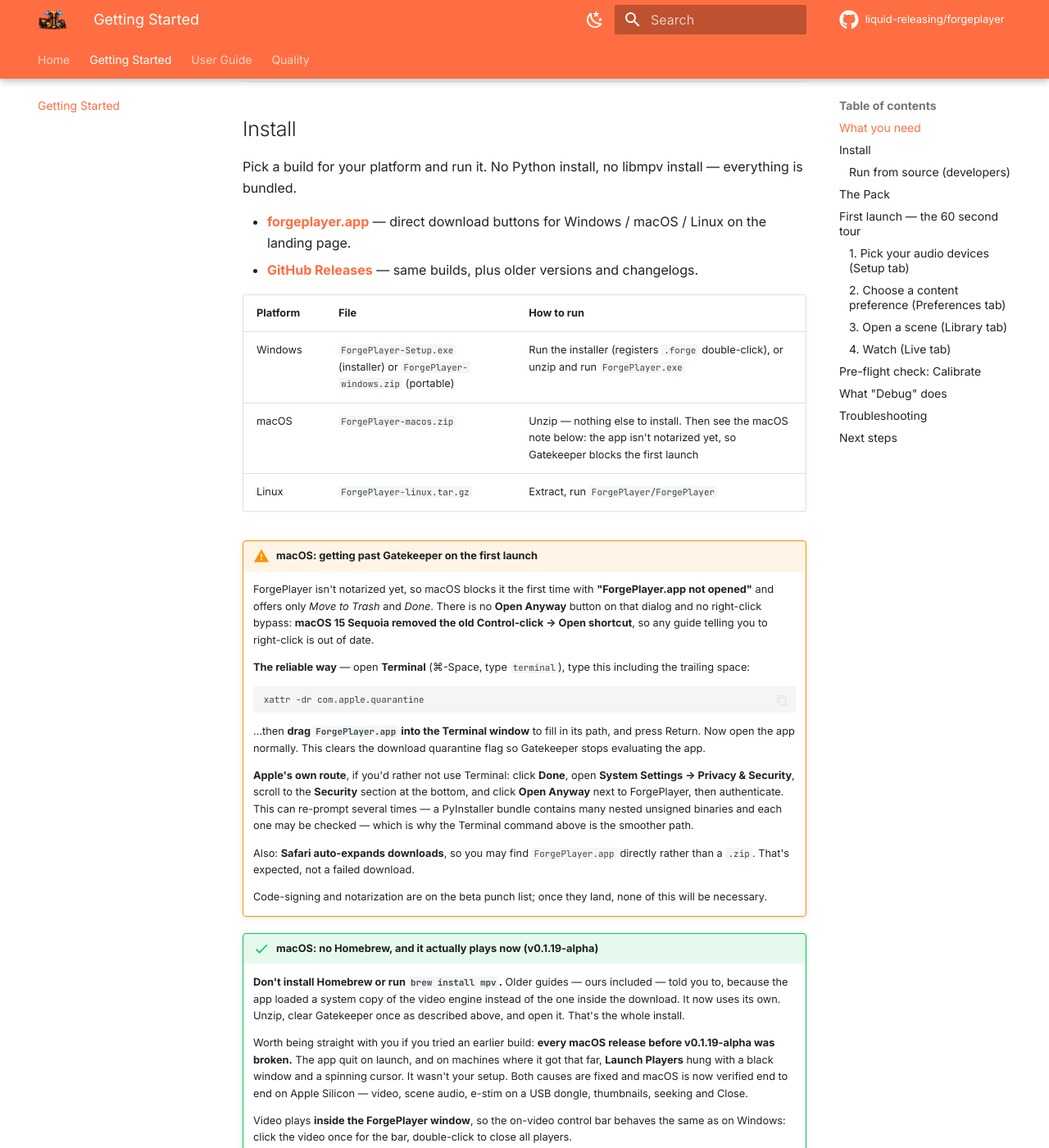
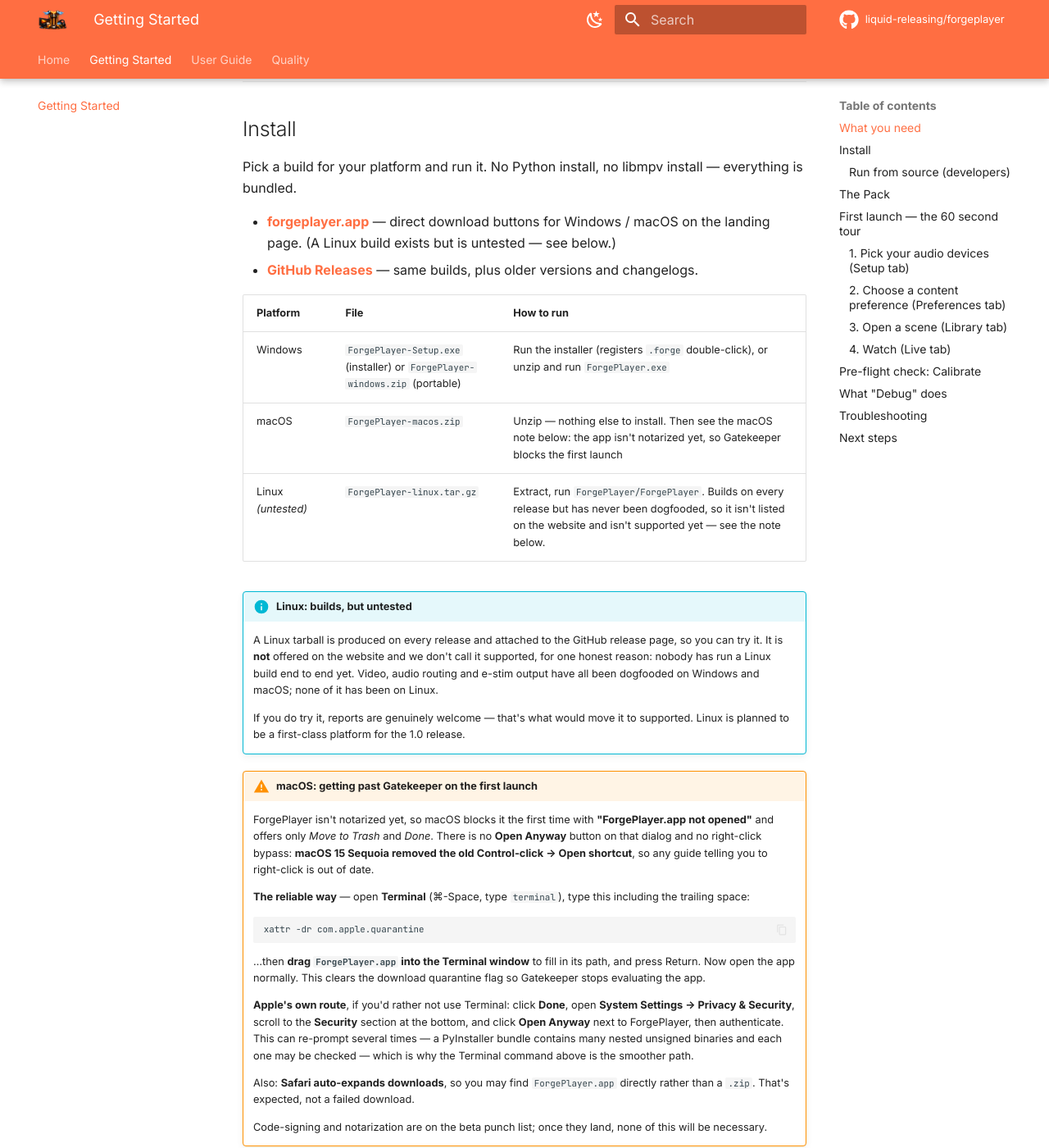
Before and after one commit to liquid-releasing/forgeplayer, an MkDocs documentation site: the page built from docs/getting-started.md, in a window 1280 px wide and 1400 px high, scrolled down 669 px. Shown: the whole window at 82% size. Built offline with MkDocs 1.6.1 and Material for MkDocs 9.7.7, drawn with Linux system fonts in a browser that asks for light colours; comment, search, counter and statistics services are not loaded.

Commit message:
Stop offering Linux as a download until it has been dogfooded
Linux keeps building on every release and the tarball stays attached to the
GitHub release - it just is not advertised, because nobody has run a Linux build
end to end. Video, audio routing and e-stim have all been dogfooded on Windows
and macOS; none of it on Linux. Listing it beside two platforms we have actually
tested implies a level of confidence we do not have.

So: CI unchanged (build-linux still runs and the release still depends on it),
the asset still ships, and the release notes still list it - but marked
**Untested**, with the reason and an invitation to report back. Getting Started
gains the same note and marks the table row untested. Anyone who wants it can
still get it; nobody is misled into thinking it is supported.

Linux is planned as a first-class platform for the 1.0 release.

Also bumps the six version markers in docs that describe CURRENT state
(HDR-disabled notes, the release banner, the user-guide reference and its
limitations heading). Historical references are deliberately left alone -
"every macOS release before v0.1.19-alpha was broken" and "since v0.1.17-alpha"
are statements about when something changed, and rewriting them would make them
false.

638 tests pass; mkdocs --strict clean.

Co-Authored-By: Claude Opus 5 <noreply@anthropic.com>

```diff
--- a/docs/getting-started.md
+++ b/docs/getting-started.md
@@ -31,7 +31,8 @@ Pick a build for your platform and run it. No Python install, no libmpv
 install — everything is bundled.
 
 - **[forgeplayer.app](https://forgeplayer.app/)** — direct download buttons
-  for Windows / macOS / Linux on the landing page.
+  for Windows / macOS on the landing page. (A Linux build exists but is
+  untested — see below.)
 - **[GitHub Releases](https://github.com/liquid-releasing/forgeplayer-releases/releases/latest)** —
   same builds, plus older versions and changelogs.
 
@@ -39,7 +40,19 @@ install — everything is bundled.
 |---|---|---|
 | Windows | `ForgePlayer-Setup.exe` (installer) or `ForgePlayer-windows.zip` (portable) | Run the installer (registers `.forge` double-click), or unzip and run `ForgePlayer.exe` |
 | macOS | `ForgePlayer-macos.zip` | Unzip — nothing else to install. Then see the macOS note below: the app isn't notarized yet, so Gatekeeper blocks the first launch |
-| Linux | `ForgePlayer-linux.tar.gz` | Extract, run `ForgePlayer/ForgePlayer` |
+| Linux *(untested)* | `ForgePlayer-linux.tar.gz` | Extract, run `ForgePlayer/ForgePlayer`. Builds on every release but has never been dogfooded, so it isn't listed on the website and isn't supported yet — see the note below. |
+
+!!! info "Linux: builds, but untested"
+
+    A Linux tarball is produced on every release and attached to the GitHub
+    release page, so you can try it. It is **not** offered on the website and
+    we don't call it supported, for one honest reason: nobody has run a Linux
+    build end to end yet. Video, audio routing and e-stim output have all been
+    dogfooded on Windows and macOS; none of it has been on Linux.
+
+    If you do try it, reports are genuinely welcome — that's what would move it
+    to supported. Linux is planned to be a first-class platform for the 1.0
+    release.
 
 !!! warning "macOS: getting past Gatekeeper on the first launch"
 
```
Also changed, not shown: docs/hdr-content.md (+1 -1 lines), docs/index.md (+3 -3 lines), docs/quality.md (+1 -1 lines), docs/user-guide/index.md (+2 -2 lines), 1 other file.
